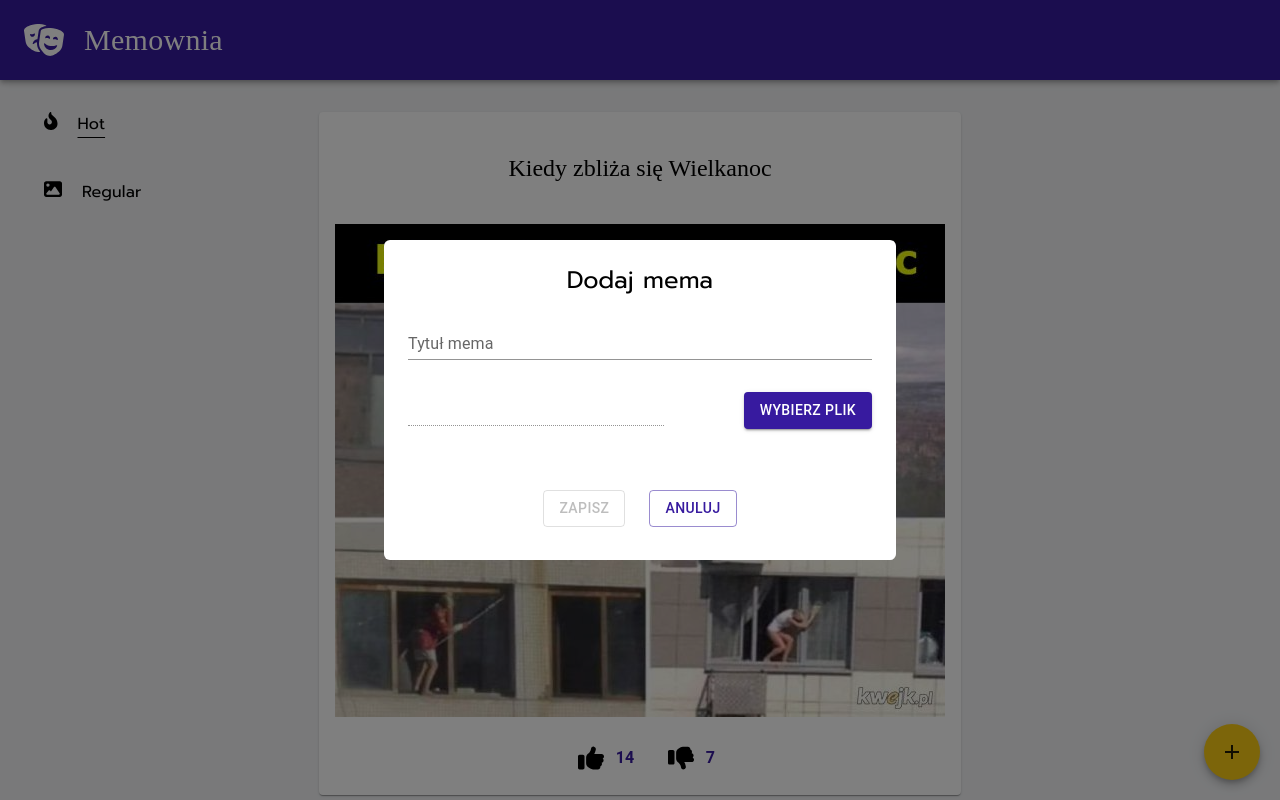
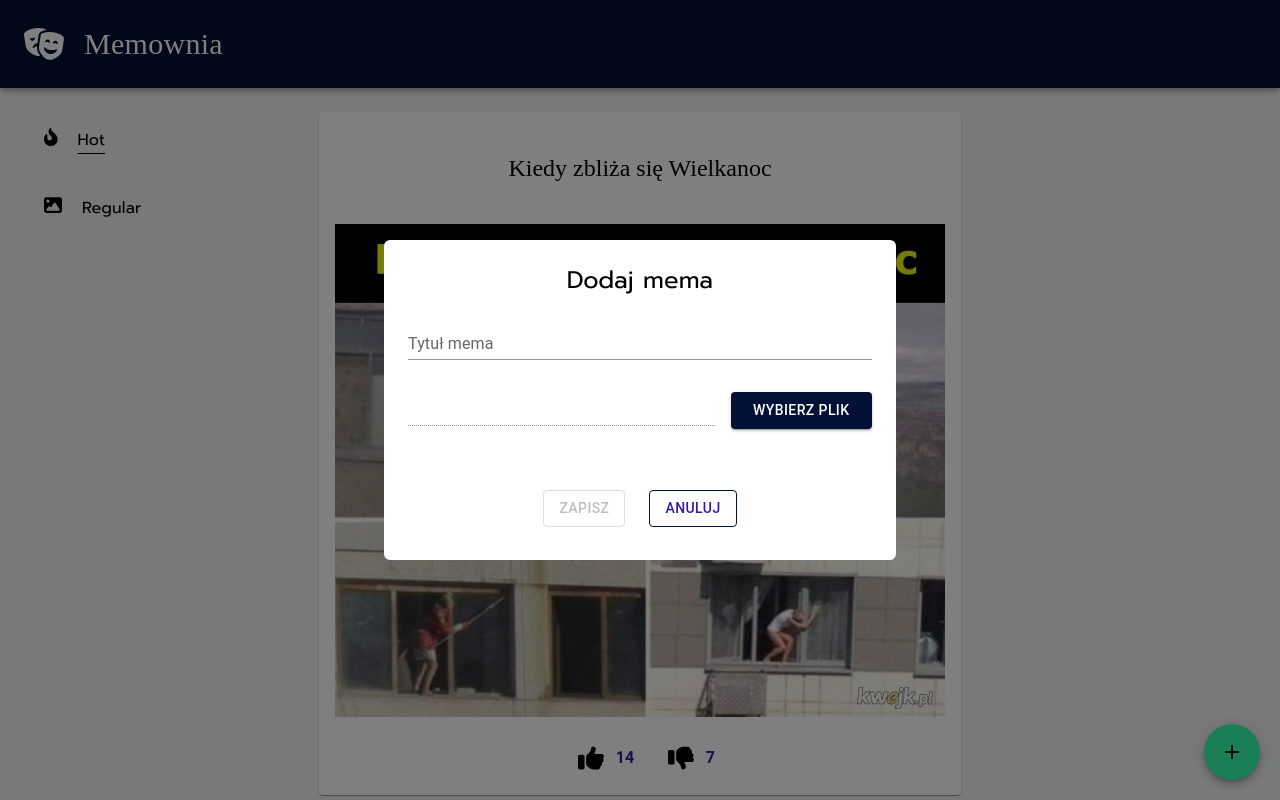
Before and after one commit to pajacowo/pajacowo-front, a React (Create React App) app: page /hot in a window 1280 px wide. Both pictures are taken after a click on the button "add". Shown: the top 800 px of the page. Built offline with nearby package versions, Linux system fonts and the light colour scheme; data requests are answered from the project's data file; a web font is replaced by a local one.

Commit message:
Change styles

```diff
--- a/src/components/common/AddMem.jsx
+++ b/src/components/common/AddMem.jsx
@@ -20,7 +20,7 @@ const AddMem = (props) => {
   return (
     <>
       <Fab
-        className="fixed right-5 bottom-5 bg-yellow-400"
+        className="fixed right-5 bottom-5 bg-light-green"
         aria-label="add"
         onClick={handleClick}
       >
--- a/src/components/common/FileUpload.jsx
+++ b/src/components/common/FileUpload.jsx
@@ -63,13 +63,13 @@ const FileUpload = (props) => {
           label=""
           variant="standard"
           disabled
-          className="mb-6 w-full md:w-64 text-black"
+          className="mb-6 w-full md:pr-4 text-black"
           value={fileName}
         />
         <Button
           variant="contained"
           component="label"
-          className="w-full md:w-auto"
+          className="w-full md:w-48 bg-dark-blue"
         >
           Wybierz plik
           <input type="file" hidden onChange={saveFile} />
@@ -84,7 +84,7 @@ const FileUpload = (props) => {
         >
           Zapisz
         </Button>
-        <Button onClick={closeWindow} variant="outlined" className="mx-3">
+        <Button onClick={closeWindow} variant="outlined" className="mx-3 border-dark-blue">
           Anuluj
         </Button>
       </Box>
--- a/src/components/common/LeftBar.jsx
+++ b/src/components/common/LeftBar.jsx
@@ -6,7 +6,7 @@ import { faFireFlameCurved, faImage } from "@fortawesome/free-solid-svg-icons";
 
 const LeftBar = () => {
   return (
-    <Container className="pt-28 h-screen sticky top-0 bg-black md:bg-gray-100">
+    <Container className="pt-28 md:pt-32 h-screen sticky top-0 bg-light-blue md:bg-gray-100">
       <div className="flex items-center justify-center mb-10 md:justify-start md:pl-5">
         <NavLink
           to="/hot"
--- a/src/components/common/MemList.jsx
+++ b/src/components/common/MemList.jsx
@@ -22,7 +22,7 @@ const MemList = (props) => {
   ));
 
   return (
-    <Container className="pt-28 flex flex-wrap justify-center overflow-auto">
+    <Container className="pt-28 flex flex-wrap justify-center">
       {mems.length > 0 ? mems : <EmptyList />}
     </Container>
   );
--- a/src/components/common/NavBar.jsx
+++ b/src/components/common/NavBar.jsx
@@ -8,7 +8,7 @@ import { faMasksTheater } from "@fortawesome/free-solid-svg-icons";
 
 const NavBar = () => {
    return (
-      <AppBar  position="fixed" className="py-2 bg-Indigo-700">
+      <AppBar  position="fixed" className="py-3 bg-dark-blue">
          <Toolbar>
             <FontAwesomeIcon
                icon={faMasksTheater}
--- a/tailwind.config.js
+++ b/tailwind.config.js
@@ -3,6 +3,11 @@ module.exports = {
    content: ["./src/**/*.{js,jsx,ts,tsx}"],
    theme: {
       extend: {
+         colors: {
+            'dark-blue': '#011135',
+            'light-blue': '#80d3ff',
+            'light-green': '#34ffae',
+         },
          fontFamily: {
             'dyna-puff': ['"DynaPuff"', 'cursive'],
             'sedgwick-ave': ['"Sedgwick Ave Display"', 'cursive'],
```
